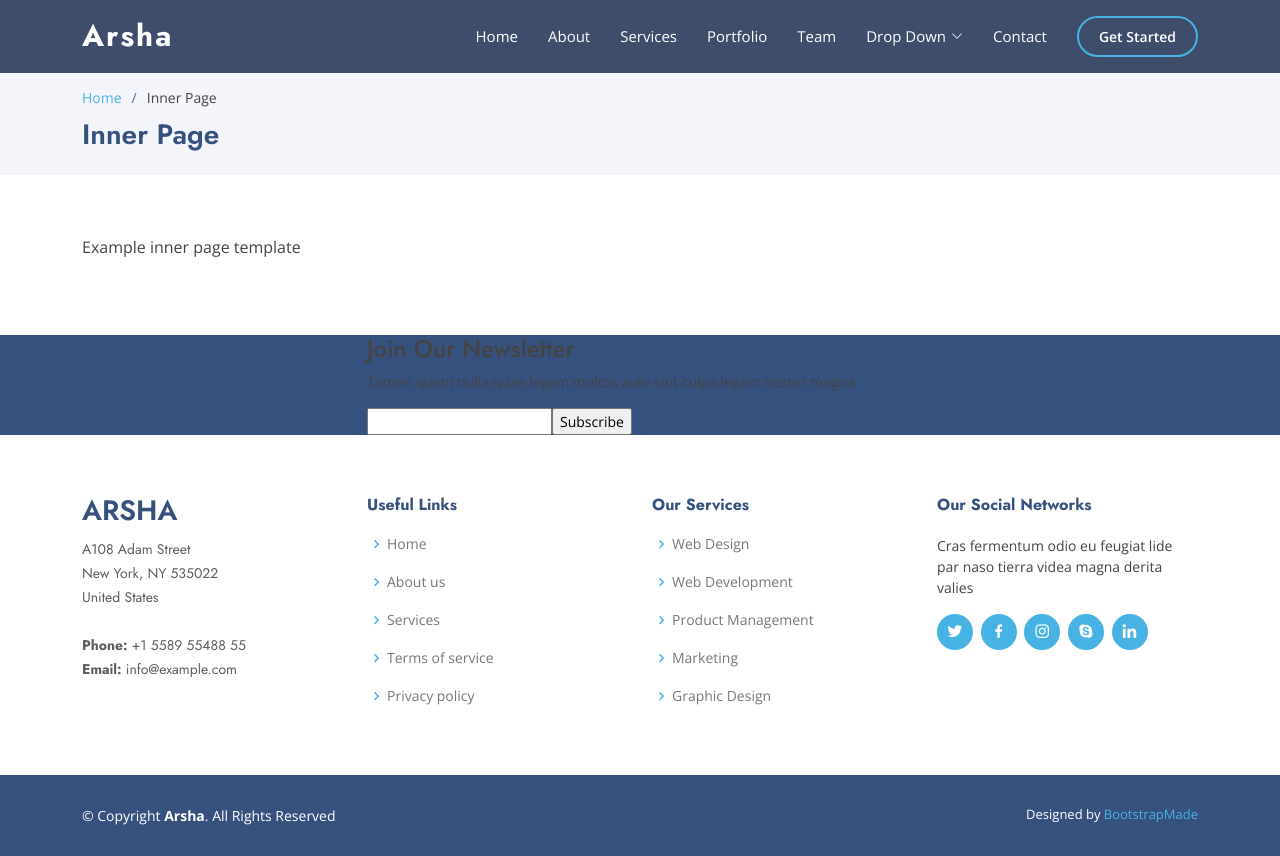
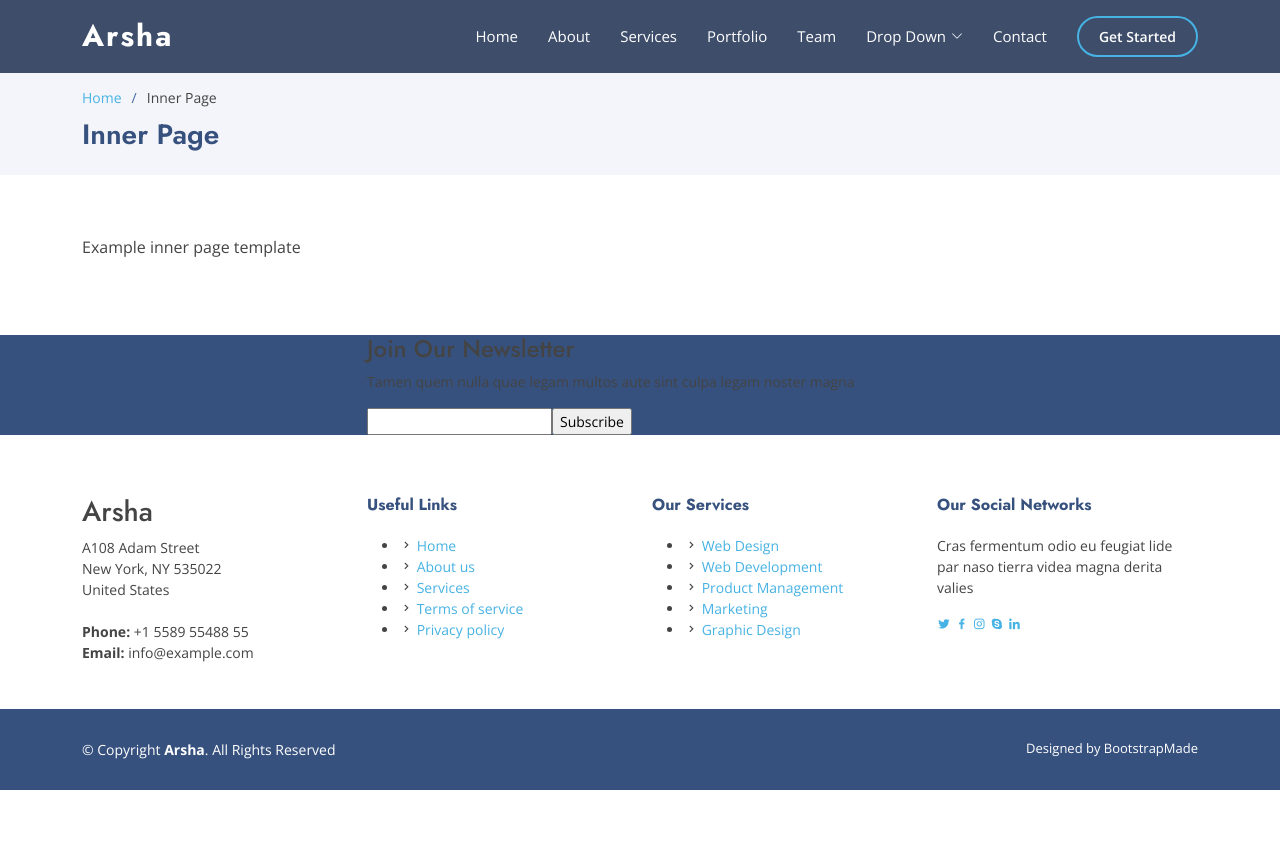
Before and after one commit to PierreAncey/pierreancey.github.io, a plain HTML site: page inner-page.html in a window 1280 px wide. After the commit the page ends 800 px from the top, so only its background shows below. Drawn offline with nearby package versions, Linux system fonts and the light colour scheme.

Commit message:
fix footer

```diff
--- a/assets/css/style.css
+++ b/assets/css/style.css
@@ -931,94 +931,12 @@ section {
   background: #fff;
 }
 
-#footer .footer-top .footer-contact {
-  margin-bottom: 30px;
-}
-
-#footer .footer-top .footer-contact h3 {
-  font-size: 28px;
-  margin: 0 0 10px 0;
-  padding: 2px 0 2px 0;
-  line-height: 1;
-  text-transform: uppercase;
-  font-weight: 600;
-  color: #37517e;
-}
-
-#footer .footer-top .footer-contact p {
-  font-size: 14px;
-  line-height: 24px;
-  margin-bottom: 0;
-  font-family: "Jost", sans-serif;
-  color: #5e5e5e;
-}
-
 #footer .footer-top h4 {
   font-size: 16px;
   font-weight: bold;
   color: #37517e;
   position: relative;
   padding-bottom: 12px;
-}
-
-#footer .footer-top .footer-links {
-  margin-bottom: 30px;
-}
-
-#footer .footer-top .footer-links ul {
-  list-style: none;
-  padding: 0;
-  margin: 0;
-}
-
-#footer .footer-top .footer-links ul i {
-  padding-right: 2px;
-  color: #47b2e4;
-  font-size: 18px;
-  line-height: 1;
-}
-
-#footer .footer-top .footer-links ul li {
-  padding: 10px 0;
-  display: flex;
-  align-items: center;
-}
-
-#footer .footer-top .footer-links ul li:first-child {
-  padding-top: 0;
-}
-
-#footer .footer-top .footer-links ul a {
-  color: #777777;
-  transition: 0.3s;
-  display: inline-block;
-  line-height: 1;
-}
-
-#footer .footer-top .footer-links ul a:hover {
-  text-decoration: none;
-  color: #47b2e4;
-}
-
-#footer .footer-top .social-links a {
-  font-size: 18px;
-  display: inline-block;
-  background: #47b2e4;
-  color: #fff;
-  line-height: 1;
-  padding: 8px 0;
-  margin-right: 4px;
-  border-radius: 50%;
-  text-align: center;
-  width: 36px;
-  height: 36px;
-  transition: 0.3s;
-}
-
-#footer .footer-top .social-links a:hover {
-  background: #209dd8;
-  color: #fff;
-  text-decoration: none;
 }
 
 #footer .footer-bottom {
@@ -1034,10 +952,20 @@ section {
 #footer .credits {
   float: right;
   font-size: 13px;
+  color: #fff;
 }
 
 #footer .credits a {
+  color: #fff;
   transition: 0.3s;
+}
+#footer .admin{
+  color: #fff;
+  transition: 0.3s;
+}
+
+#footer .bold{
+  font-weight: bold;
 }
 
 @media (max-width: 768px) {
--- a/index.html
+++ b/index.html
@@ -29,7 +29,7 @@
 
   <!-- Template Main CSS File -->
   <link href="assets/css/style.css" rel="stylesheet">
-  <script src='https://cdn.plot.ly/plotly-2.16.1.min.js'></script>
+
 
   <!-- =======================================================
   * Template Name: Arsha - v4.9.1
@@ -150,7 +150,7 @@
 
         <div class="section-title">
           <h2>NLP</h2>
-          <p>Bla bla bla nlp:</p>
+          <p>Much Wow:</p>
         </div>
 
         <style>
@@ -275,14 +275,14 @@
     <div class="container footer-bottom clearfix">
       <div class="copyright">
         <!-- &copy; Copyright <strong><span>Arsha</span></strong>. All Rights Reserved -->
-        <a href="https://www.youtube.com/watch?v=o-YBDTqX_ZU" class="justify-content-center" target="_blank" rel="noopener noreferrer"><i class="bi bi-play-universal-access"></i><span>Admin access</span></a>
+        <a href="https://www.youtube.com/watch?v=o-YBDTqX_ZU" class="justify-content-center" target="_blank" rel="noopener noreferrer"><i class="bi bi-play-universal-access"></i><span class="admin bold">Admin access</span></a>
       </div>
       <div class="credits">
         <!-- All the links in the footer should remain intact. -->
         <!-- You can delete the links only if you purchased the pro version. -->
         <!-- Licensing information: https://bootstrapmade.com/license/ -->
         <!-- Purchase the pro version with working PHP/AJAX contact form: https://bootstrapmade.com/arsha-free-bootstrap-html-template-corporate/ -->
-        Design based on <a href="https://bootstrapmade.com/arsha-free-bootstrap-html-template-corporate/" target="_blank" rel="noopener noreferrer">BootstrapMade Arsha</a>
+        Design based on <a href="https://bootstrapmade.com/arsha-free-bootstrap-html-template-corporate/" target="_blank" rel="noopener noreferrer" class="bold">BootstrapMade Arsha</a>
       </div>
     </div>
   </footer><!-- End Footer -->
```
